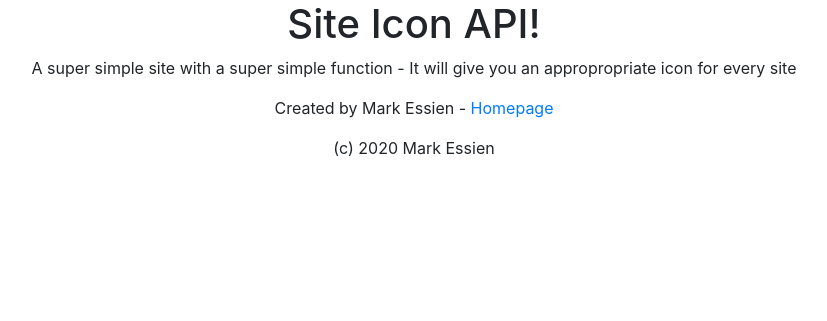
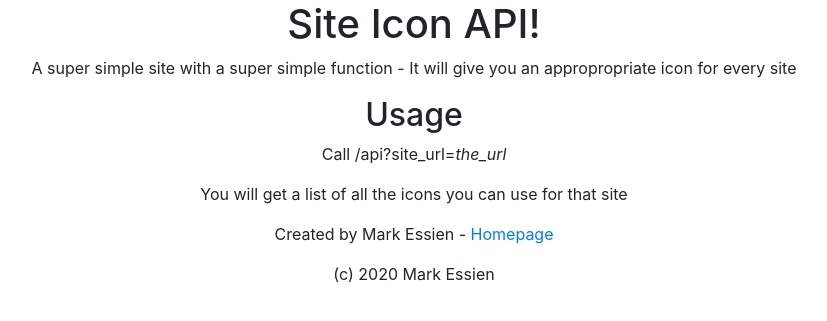
Before and after one commit to markessien/siteicon, a Flask app: page / in a window 1280 px wide. Shown: the part 56-377 px from the top of the page, without its empty margins (226-1053 px from the left). Run offline with Flask 2, Linux system fonts and the light colour scheme; some libraries are stand-ins or nearby versions.

Commit message:
Some fixes to frontpage

```diff
--- a/templates/index.html
+++ b/templates/index.html
@@ -40,6 +40,9 @@
         <h1>Site Icon API!</h1>
         <p>A super simple site with a super simple function - It will give you an appropropriate icon for every site</p>
 
+        <h2>Usage</h2>
+        <p>Call /api?site_url=<i>the_url</i></p>
+        <p>You will get a list of all the icons you can use for that site</p>
         <p>Created by Mark Essien - <a href="https://markessien.com">Homepage</a></p>
     </div>
 
```
